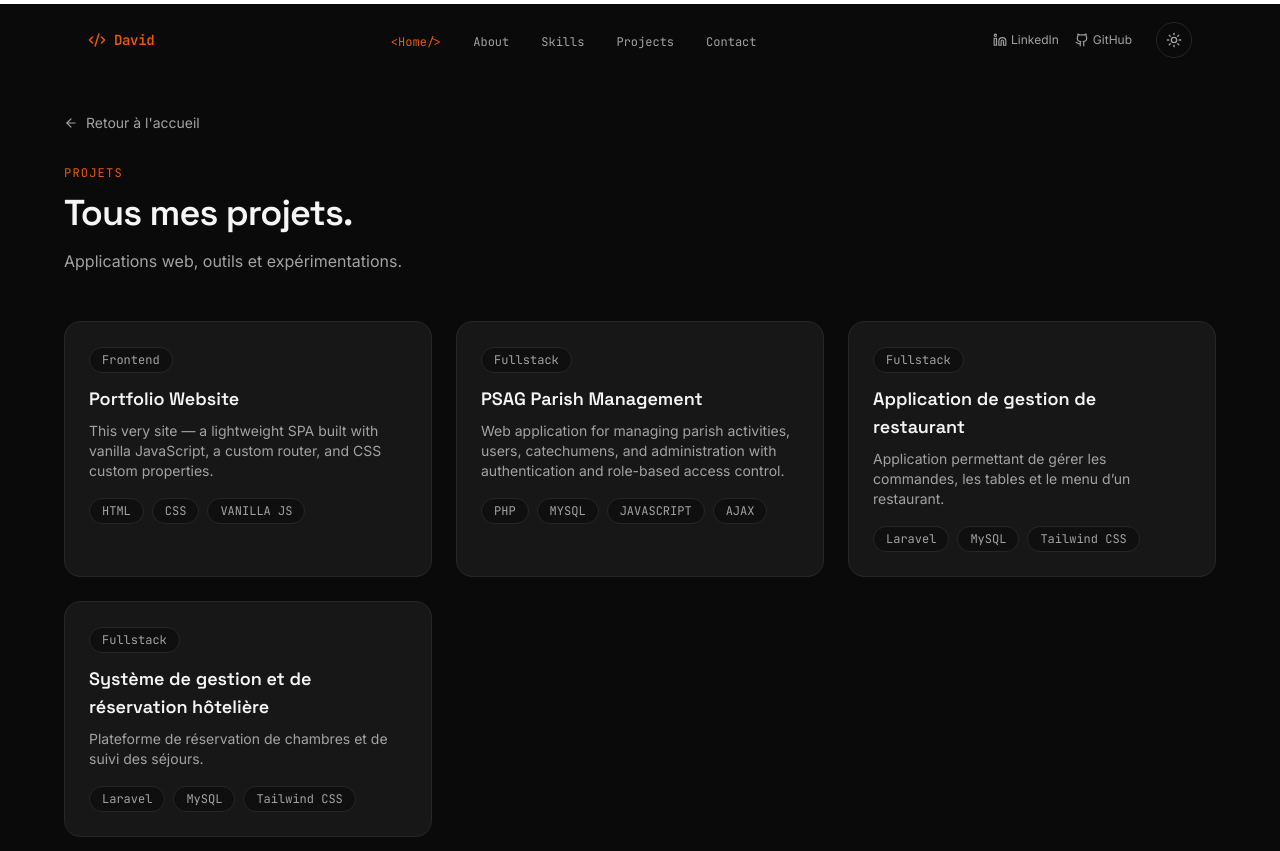
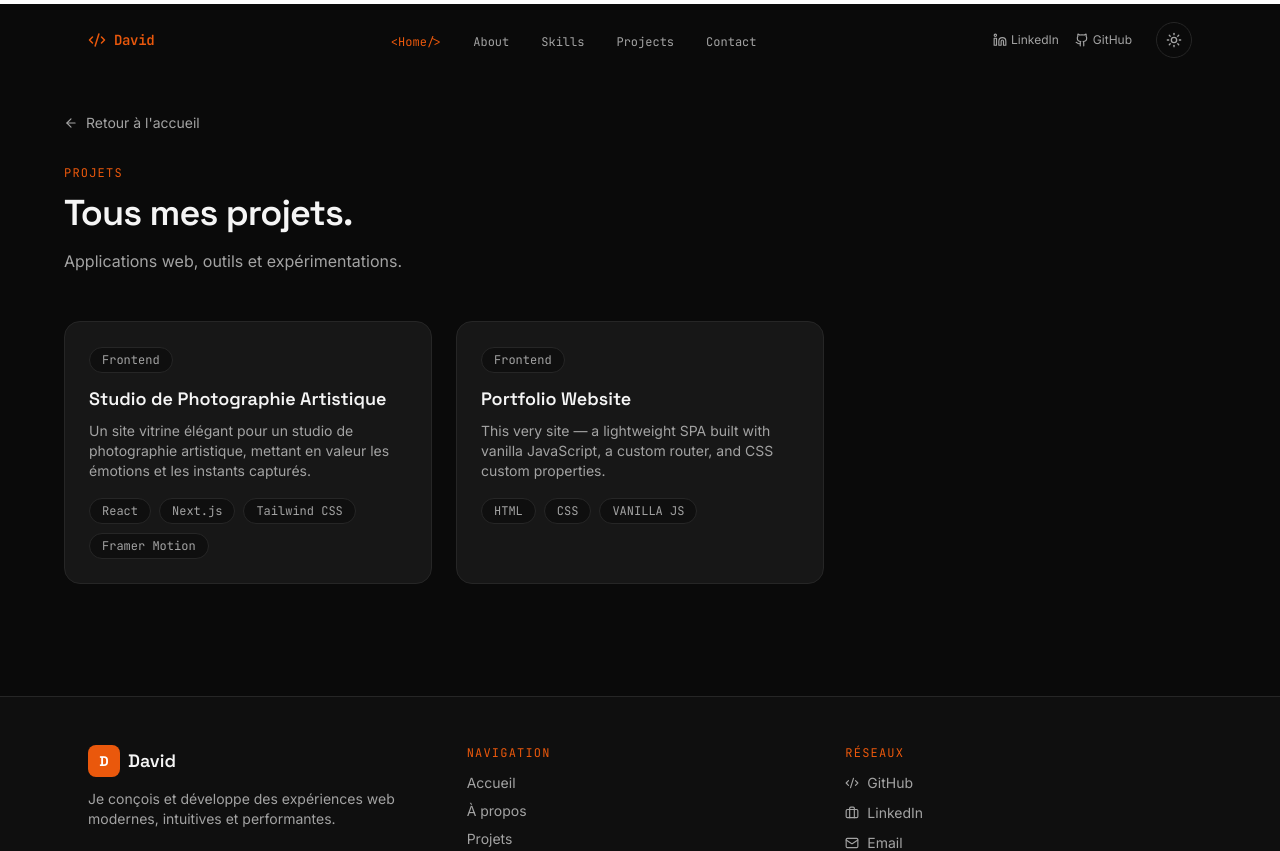
Before and after one commit to David-dev576/dev-portfolio, a Next.js app: page /dev-portfolio/projets in a window 1280 px wide. Shown: the top 851 px of the page. Built offline with nearby package versions, Linux system fonts and the light colour scheme.

Commit message:
Feat: added photography studio project

```diff
--- a/app/projets/[slug]/page.tsx
+++ b/app/projets/[slug]/page.tsx
@@ -11,7 +11,6 @@ export function generateStaticParams() {
   return projects.map((p) => ({ slug: p.slug }));
 }
 
-// 👇 1. On ajoute "async" et on await params
 export async function generateMetadata({
   params,
 }: {
@@ -26,7 +25,6 @@ export async function generateMetadata({
   };
 }
 
-// 👇 2. On ajoute "async" et on await params
 export default async function ProjectPage({
   params,
 }: {
@@ -37,6 +35,7 @@ export default async function ProjectPage({
 
   if (!project) {
     notFound();
+    return null;
   }
 
   const sections = [
@@ -70,7 +69,6 @@ export default async function ProjectPage({
       </p>
 
       <div className="mt-8 flex flex-wrap gap-3">
-        {/* 👇 J'ai ajouté target blank pour que le lien GitHub s'ouvre dans un nouvel onglet */}
         {project.github ? (
           <Button href={project.github} variant="outline">
             <Code2 size={16} /> Code source
@@ -89,6 +87,15 @@ export default async function ProjectPage({
             <ExternalLink size={16} /> Démo à venir
           </span>
         )}
+      </div>
+
+      {/* 👇 Ajout de l'image principale du projet 👇 */}
+      <div className="mt-12 relative aspect-video w-full overflow-hidden rounded-xl border border-border bg-bg-card">
+        <img
+          src={project.image}
+          alt={project.title}
+          className="w-full h-full object-cover"
+        />
       </div>
 
       <div className="mt-16 grid gap-12 md:grid-cols-3">
@@ -117,15 +124,6 @@ export default async function ProjectPage({
               </ul>
             </div>
           )}
-
-          <div>
-            <h2 className="font-display text-xl font-semibold">
-              Captures d'écran
-            </h2>
-            <p className="mt-2 text-sm text-fg-secondary">
-              Les visuels de ce projet seront ajoutés prochainement.
-            </p>
-          </div>
         </div>
 
         <aside className="md:col-span-1">
--- a/data/projects.ts
+++ b/data/projects.ts
@@ -17,57 +17,60 @@ export type Project = {
 
 export const projects: Project[] = [
   {
+    slug: 'studio-photographie',
+    title: 'Studio de Photographie Artistique',
+    shortDescription:
+      'Un site vitrine élégant pour un studio de photographie artistique, mettant en valeur les émotions et les instants capturés.',
+    category: 'Frontend',
+    technologies: ['React', 'Next.js', 'Tailwind CSS', 'Framer Motion'],
+    image: '/images/projects/studio-photo.png',
+    problem: "Créer une interface immersive et raffinée pour présenter le travail d'un photographe et permettre aux clients de réserver une séance facilement.",
+    features: ['Galerie photos interactive', 'Formulaire de réservation', 'Design éditorial et minimaliste', 'Animations fluides'],
+    role: 'Conception UI/UX et Développement Frontend',
+    github: '',
+    demo: '',
+    status: 'published',
+  },
+  {
     slug: 'portfolio-website',
     title: 'Portfolio Website',
     shortDescription:
       'This very site — a lightweight SPA built with vanilla JavaScript, a custom router, and CSS custom properties.',
     category: 'Frontend',
     technologies: ['HTML', 'CSS', 'VANILLA JS'],
-    image: '/dev-portfolio/images/projects/portfolio.jpg', // Ajoute une image ici
+    image: '/images/projects/portfolio.jpg',
     github: 'https://github.com/david-dev576',
     demo: 'https://david-dev576.github.io/dev-portfolio/',
     status: 'published',
   },
-  {
-    slug: 'psag-parish-management',
-    title: 'PSAG Parish Management',
-    shortDescription:
-      'Web application for managing parish activities, users, catechumens, and administration with authentication and role-based access control.',
-    category: 'Fullstack',
-    technologies: ['PHP', 'MYSQL', 'JAVASCRIPT', 'AJAX'],
-    image: '/dev-portfolio/images/projects/psag.jpg', // Ajoute une image ici
-    github: '',
-    demo: '',
-    status: 'in-progress',
-  },
-  {
-    slug: 'gestion-restaurant',
-    title: 'Application de gestion de restaurant',
-    shortDescription:
-      'Application permettant de gérer les commandes, les tables et le menu d’un restaurant.',
-    category: 'Fullstack',
-    technologies: ['Laravel', 'MySQL', 'Tailwind CSS'],
-    image: '/dev-portfolio/images/projects/restaurant.jpg',
-    problem: 'Centraliser la gestion des commandes et du menu dans un seul outil.',
-    features: ['Gestion du menu', 'Suivi des commandes', 'Gestion des tables'],
-    role: 'Conception et développement',
-    github: 'https://github.com/david-dev576',
-    demo: '',
-    status: 'in-progress',
-  },
-  {
-    slug: 'gestion-hoteliere',
-    title: 'Système de gestion et de réservation hôtelière',
-    shortDescription:
-      'Plateforme de réservation de chambres et de suivi des séjours.',
-    category: 'Fullstack',
-    technologies: ['Laravel', 'MySQL', 'Tailwind CSS'],
-    image: '/dev-portfolio/images/projects/hotel.jpg',
-    problem: 'Simplifier la réservation et le suivi des chambres disponibles.',
-    features: ['Réservation en ligne', 'Disponibilité des chambres', 'Tableau de bord admin'],
-    role: 'Conception et développement',
-    github: '',
-    demo: '',
-    status: 'in-progress',
-  },
+  // {
+  //   slug: 'gestion-restaurant',
+  //   title: 'Application de gestion de restaurant',
+  //   shortDescription:
+  //     'Application permettant de gérer les commandes, les tables et le menu d’un restaurant.',
+  //   category: 'Fullstack',
+  //   technologies: ['Laravel', 'MySQL', 'Tailwind CSS'],
+  //   image: '/images/projects/restaurant.jpg',
+  //   problem: 'Centraliser la gestion des commandes et du menu dans un seul outil.',
+  //   features: ['Gestion du menu', 'Suivi des commandes', 'Gestion des tables'],
+  //   role: 'Conception et développement',
+  //   github: 'https://github.com/david-dev576',
+  //   demo: '',
+  //   status: 'in-progress',
+  // },
+  // {
+  //   slug: 'gestion-hoteliere',
+  //   title: 'Système de gestion et de réservation hôtelière',
+  //   shortDescription:
+  //     'Plateforme de réservation de chambres et de suivi des séjours.',
+  //   category: 'Fullstack',
+  //   technologies: ['Laravel', 'MySQL', 'Tailwind CSS'],
+  //   image: '/images/projects/hotel.jpg',
+  //   problem: 'Simplifier la réservation et le suivi des chambres disponibles.',
+  //   features: ['Réservation en ligne', 'Disponibilité des chambres', 'Tableau de bord admin'],
+  //   role: 'Conception et développement',
+  //   github: '',
+  //   demo: '',
+  //   status: 'in-progress',
+  // },
 ];
```
Also changed, not shown: public/images/studio-photo.png (added). Lines whose indentation alone changed are shown as unchanged.
